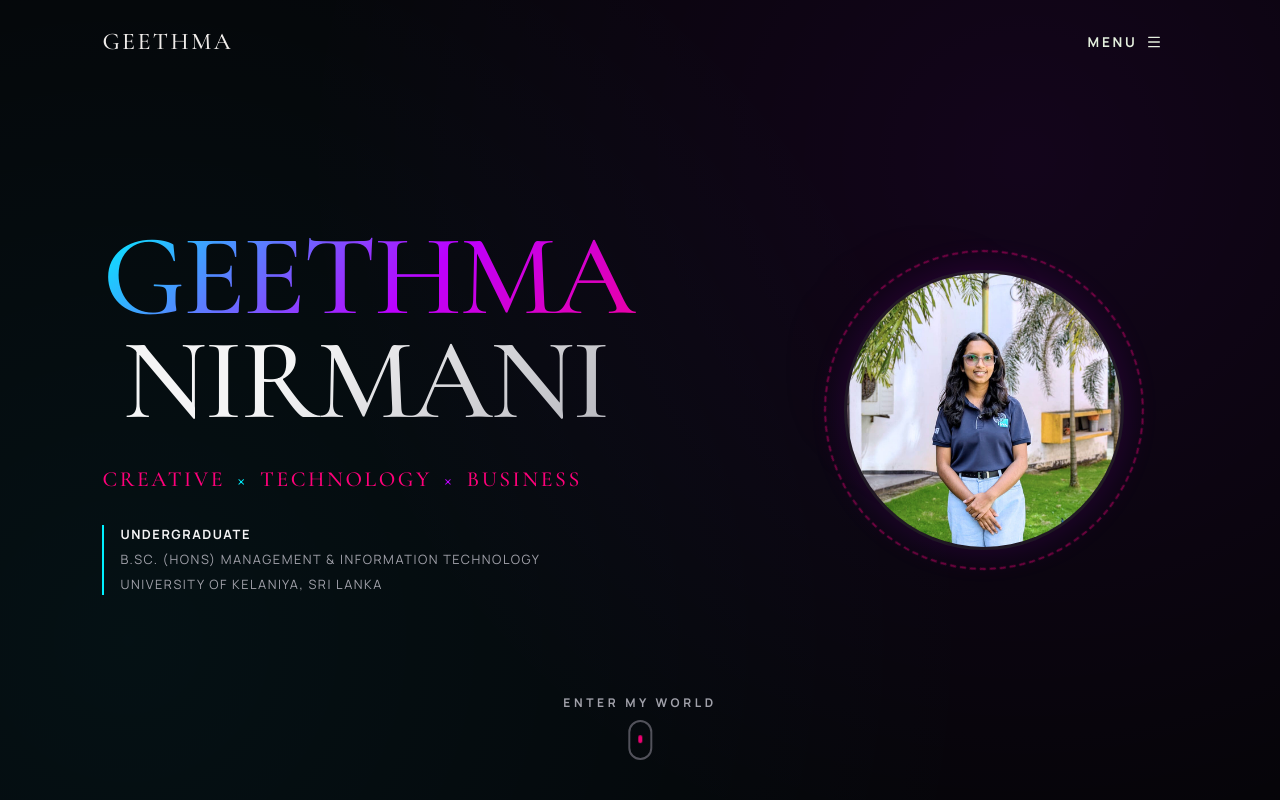
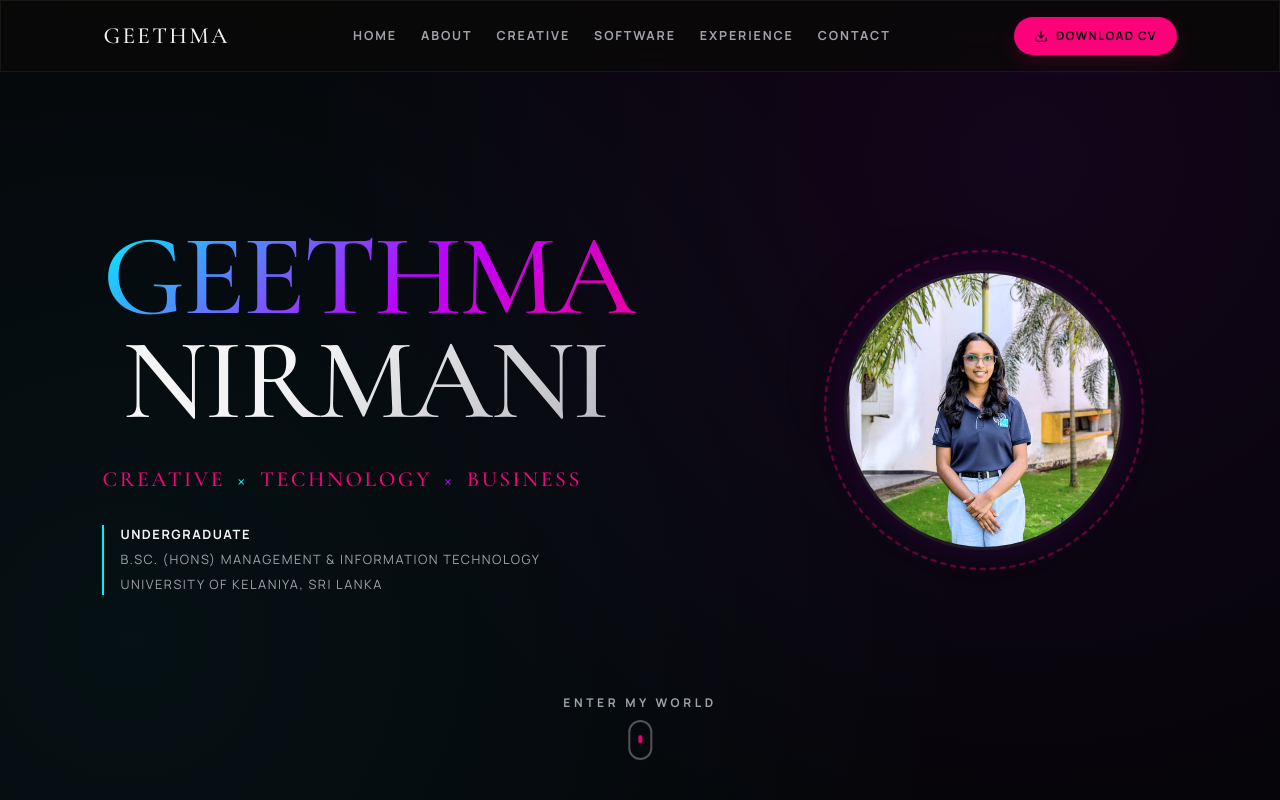
Before and after one commit to geethmanirmani/My_Portfolio, a Next.js app: page / in a window 1280 px wide. Shown: the top 800 px of the page. Built offline with nearby package versions, Linux system fonts and the light colour scheme.

Commit message:
feat: add download resume functionality to navbar with updated mobile and desktop UI styling

```diff
--- a/src/components/Navbar.tsx
+++ b/src/components/Navbar.tsx
@@ -1,6 +1,6 @@
 "use client";
 import React, { useState } from 'react';
-import { Menu, X } from 'lucide-react';
+import { Menu, X, Download } from 'lucide-react';
 
 interface NavbarProps {
   onNavigate: (sectionId: string) => void;
@@ -10,12 +10,12 @@ export const Navbar: React.FC<NavbarProps> = ({ onNavigate }) => {
   const [isOpen, setIsOpen] = useState(false);
 
   const menuItems = [
-    { label: '01 — HOME', id: 'home' },
-    { label: '02 — ABOUT', id: 'about' },
-    { label: '03 — CREATIVE', id: 'creative' },
-    { label: '04 — SOFTWARE', id: 'software' },
-    { label: '05 — EXPERIENCE', id: 'experience' },
-    { label: '06 — CONTACT', id: 'contact' }
+    { label: 'HOME', id: 'home' },
+    { label: 'ABOUT', id: 'about' },
+    { label: 'CREATIVE', id: 'creative' },
+    { label: 'SOFTWARE', id: 'software' },
+    { label: 'EXPERIENCE', id: 'experience' },
+    { label: 'CONTACT', id: 'contact' }
   ];
 
   const handleMenuClick = (id: string) => {
@@ -26,6 +26,7 @@ export const Navbar: React.FC<NavbarProps> = ({ onNavigate }) => {
   return (
     <>
       <header
+        className="glass"
         style={{
           position: 'fixed',
           top: 0,
@@ -34,16 +35,17 @@ export const Navbar: React.FC<NavbarProps> = ({ onNavigate }) => {
           display: 'flex',
           justifyContent: 'space-between',
           alignItems: 'center',
-          padding: '24px 8%',
+          padding: '16px 8%',
           zIndex: 990,
-          mixBlendMode: isOpen ? 'normal' : 'difference',
-          transition: 'all 0.3s ease'
+          borderBottom: '1px solid var(--border-glass)',
+          background: 'rgba(10, 9, 8, 0.82)'
         }}
       >
+        {/* Left Side: Logo */}
         <span
           style={{
             fontFamily: 'var(--font-heading)',
-            fontSize: '1.5rem',
+            fontSize: '1.45rem',
             fontWeight: 500,
             letterSpacing: '0.1em',
             cursor: 'pointer',
@@ -54,6 +56,70 @@ export const Navbar: React.FC<NavbarProps> = ({ onNavigate }) => {
           GEETHMA
         </span>
 
+        {/* Center Links - Desktop Only */}
+        <nav
+          style={{
+            display: 'flex',
+            alignItems: 'center',
+            gap: '24px'
+          }}
+          className="desktop-links"
+        >
+          {menuItems.map((item) => (
+            <button
+              key={item.id}
+              onClick={() => handleMenuClick(item.id)}
+              style={{
+                background: 'none',
+                border: 'none',
+                color: 'var(--text-secondary)',
+                fontSize: '0.78rem',
+                fontWeight: 700,
+                letterSpacing: '0.15em',
+                cursor: 'pointer',
+                transition: 'color 0.3s ease'
+              }}
+              onMouseEnter={(e) => (e.target as HTMLElement).style.color = 'var(--accent-pink)'}
+              onMouseLeave={(e) => (e.target as HTMLElement).style.color = 'var(--text-secondary)'}
+            >
+              {item.label}
+            </button>
+          ))}
+        </nav>
+
+        {/* Right Side: Download CV Button - Desktop Only */}
+        <div style={{ display: 'flex', alignItems: 'center', gap: '16px' }} className="nav-right">
+          <a
+            href="/resume.pdf"
+            download="Geethma_Nirmani_Resume.pdf"
+            style={{
+              textDecoration: 'none',
+              background: 'var(--accent-pink)',
+              color: 'var(--bg-primary)',
+              fontWeight: 700,
+              fontSize: '0.75rem',
+              letterSpacing: '0.1em',
+              padding: '10px 20px',
+              borderRadius: '20px',
+              display: 'inline-flex',
+              alignItems: 'center',
+              gap: '8px',
+              boxShadow: '0 8px 20px rgba(255, 0, 122, 0.15)',
+              transition: 'all 0.3s ease'
+            }}
+            onMouseEnter={(e) => {
+              e.currentTarget.style.transform = 'translateY(-2px)';
+              e.currentTarget.style.boxShadow = '0 12px 24px rgba(255, 0, 122, 0.25)';
+            }}
+            onMouseLeave={(e) => {
+              e.currentTarget.style.transform = 'translateY(0)';
+              e.currentTarget.style.boxShadow = '0 8px 20px rgba(255, 0, 122, 0.15)';
+            }}
+          >
+            <Download size={14} /> DOWNLOAD CV
+          </a>
+
+          {/* Hamburger trigger - Mobile Only */}
           <button
             onClick={() => setIsOpen(!isOpen)}
             style={{
@@ -61,174 +127,93 @@ export const Navbar: React.FC<NavbarProps> = ({ onNavigate }) => {
               border: 'none',
               color: 'var(--text-primary)',
               cursor: 'pointer',
-            display: 'flex',
+              display: 'none',
               alignItems: 'center',
-            gap: '8px',
-            fontSize: '0.85rem',
-            fontWeight: 600,
-            letterSpacing: '0.2em',
-            padding: '8px 16px',
-            borderRadius: '20px',
-            transition: 'all 0.3s cubic-bezier(0.25, 0.46, 0.45, 0.94)'
+              padding: '6px'
             }}
-          className="glass"
+            className="mobile-trigger"
           >
-          {isOpen ? (
-            <>
-              CLOSE <X size={16} />
-            </>
-          ) : (
-            <>
-              MENU <Menu size={16} />
-            </>
-          )}
+            {isOpen ? <X size={22} /> : <Menu size={22} />}
           </button>
+        </div>
       </header>
 
-      {/* Fullscreen Double Sliding Doors Menu */}
+      {/* Mobile Slide-down Overlay */}
       <div
+        className="glass"
         style={{
           position: 'fixed',
-          top: 0,
-          left: 0,
-          width: '100vw',
-          height: '100vh',
-          zIndex: 980,
-          pointerEvents: isOpen ? 'all' : 'none',
-          overflow: 'hidden',
-          display: 'flex'
-        }}
-      >
-        {/* Left Shutter Door Panel */}
-        <div
-          className="door-panel"
-          style={{
-            left: 0,
-            width: '50vw',
-            transform: isOpen ? 'translateX(0)' : 'translateX(-100%)',
-            background: 'linear-gradient(135deg, #050508 0%, #0a0a0f 100%)',
-            borderRight: '1px solid rgba(255, 0, 122, 0.1)'
-          }}
-        />
-
-        {/* Right Shutter Door Panel */}
-        <div
-          className="door-panel"
-          style={{
-            right: 0,
-            width: '50vw',
-            transform: isOpen ? 'translateX(0)' : 'translateX(100%)',
-            background: 'linear-gradient(135deg, #0a0a0f 0%, #050508 100%)',
-            borderLeft: '1px solid rgba(0, 240, 255, 0.1)'
-          }}
-        />
-
-        {/* Menu Content (fades in as doors meet) */}
-        <div
-          style={{
-            position: 'absolute',
-            top: 0,
+          top: isOpen ? '73px' : '-100%',
           left: 0,
           width: '100%',
-            height: '100%',
-            zIndex: 2,
-            display: 'flex',
-            flexDirection: 'column',
-            justifyContent: 'center',
-            padding: '0 8%',
-            opacity: isOpen ? 1 : 0,
-            transition: 'opacity 0.5s ease',
-            transitionDelay: isOpen ? '0.4s' : '0s',
-            pointerEvents: isOpen ? 'all' : 'none'
-          }}
-        >
-          {/* Ambient Glows */}
-          <div
-            className="ambient-glow"
-            style={{
-              background: 'radial-gradient(circle, rgba(189,0,255,0.08) 0%, transparent 60%)',
-              top: '20%',
-              left: '20%'
-            }}
-          />
-          <div
-            className="ambient-glow"
-            style={{
-              background: 'radial-gradient(circle, rgba(0,240,255,0.06) 0%, transparent 60%)',
-              bottom: '20%',
-              right: '20%'
-            }}
-          />
-
-          <nav
-            style={{
+          zIndex: 980,
+          borderBottom: '1px solid var(--border-glass)',
+          background: 'rgba(10, 9, 8, 0.95)',
+          padding: '30px 8%',
           display: 'flex',
           flexDirection: 'column',
           gap: '20px',
-              position: 'relative',
-              zIndex: 1
+          transition: 'top 0.5s cubic-bezier(0.16, 1, 0.3, 1)'
         }}
       >
-            {menuItems.map((item, idx) => (
-              <div
+        {menuItems.map((item) => (
+          <button
             key={item.id}
-                style={{
-                  overflow: 'hidden'
-                }}
-              >
-                <button
             onClick={() => handleMenuClick(item.id)}
             style={{
               background: 'none',
               border: 'none',
               color: 'var(--text-primary)',
-                    fontFamily: 'var(--font-heading)',
-                    fontSize: 'clamp(2.5rem, 6vw, 4.5rem)',
-                    fontWeight: 500,
+              textAlign: 'left',
+              fontSize: '1rem',
+              fontWeight: 700,
+              letterSpacing: '0.1em',
               cursor: 'pointer',
-                    textAlign: 'left',
-                    textTransform: 'uppercase',
-                    letterSpacing: '0.02em',
-                    transition: 'all 0.4s cubic-bezier(0.16, 1, 0.3, 1)',
-                    transform: isOpen ? 'translateY(0)' : 'translateY(100%)',
-                    transitionDelay: isOpen ? `${0.4 + idx * 0.05}s` : '0s'
-                  }}
-                  onMouseEnter={(e) => {
-                    (e.target as HTMLElement).style.paddingLeft = '20px';
-                    (e.target as HTMLElement).style.color = 'var(--accent-pink)';
-                  }}
-                  onMouseLeave={(e) => {
-                    (e.target as HTMLElement).style.paddingLeft = '0px';
-                    (e.target as HTMLElement).style.color = 'var(--text-primary)';
+              padding: '10px 0'
             }}
           >
             {item.label}
           </button>
-              </div>
         ))}
-          </nav>
 
-          <div
+        <a
+          href="/resume.pdf"
+          download="Geethma_Nirmani_Resume.pdf"
+          onClick={() => setIsOpen(false)}
           style={{
-              position: 'absolute',
-              bottom: '40px',
-              left: '8%',
-              right: '8%',
+            textDecoration: 'none',
+            background: 'var(--accent-pink)',
+            color: 'var(--bg-primary)',
+            fontWeight: 700,
+            fontSize: '0.85rem',
+            letterSpacing: '0.15em',
+            padding: '14px',
+            borderRadius: '10px',
+            textAlign: 'center',
             display: 'flex',
-              justifyContent: 'space-between',
-              borderTop: '1px solid var(--border-glass)',
-              paddingTop: '20px',
-              fontSize: '0.75rem',
-              color: 'var(--text-secondary)',
-              letterSpacing: '0.15em',
-              textTransform: 'uppercase'
+            alignItems: 'center',
+            justifyContent: 'center',
+            gap: '8px',
+            marginTop: '10px'
           }}
         >
-            <span>GEETHMA NIRMANI — PORTFOLIO</span>
-            <span>© 2026 SRI LANKA</span>
+          <Download size={16} /> DOWNLOAD CV
+        </a>
       </div>
-        </div>
-      </div>
+
+      <style>{`
+        @media (max-width: 900px) {
+          .desktop-links {
+            display: none !important;
+          }
+          .mobile-trigger {
+            display: flex !important;
+          }
+          .nav-right a {
+            display: none !important;
+          }
+        }
+      `}</style>
     </>
   );
 };
```
Also changed, not shown: 1 other file (tests, documents, lock files or other folders). Lines whose indentation alone changed are shown as unchanged.
